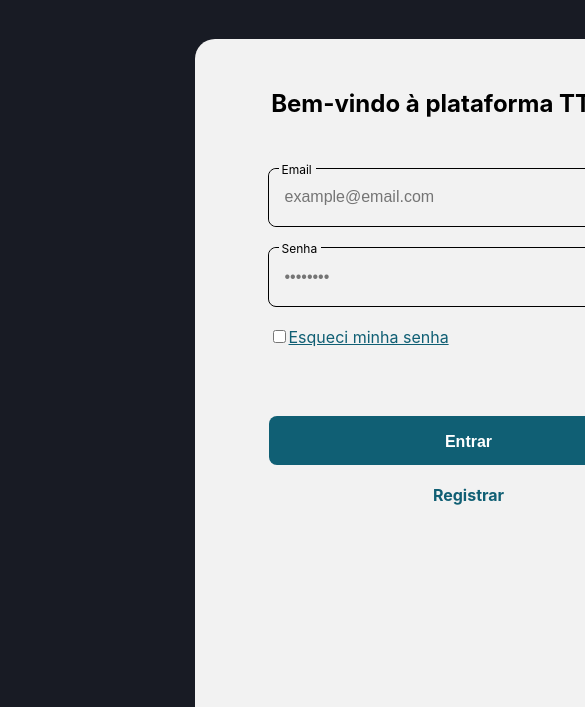
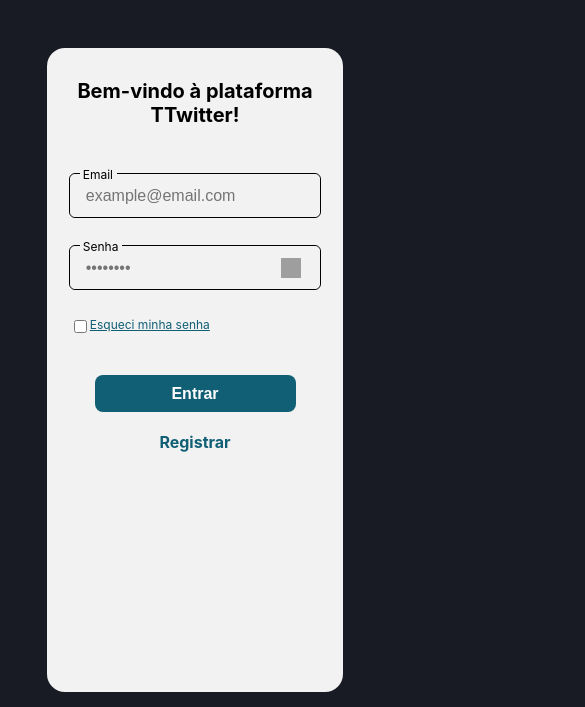
Before and after one commit to victorpss/PROJ01-EJCM, a plain HTML site: page login.html in a window 390 px wide. Shown: the top 707 px of the page, 585 px wide, since content can reach past the window. Drawn offline with Linux system fonts and the light colour scheme; grey boxes are pictures that could not be loaded.

Commit message:
ajuste na identação e adição de responsividade

```diff
--- a/style.css
+++ b/style.css
@@ -1,7 +1,3 @@
-[hidden] {
-    display: none !important;
-  }
-
 @font-face {
     font-family: "Inter", sans-serif;
     src: url("https://fonts.googleapis.com/css2?family=Inter:wght@100&display=swap")
@@ -36,7 +32,7 @@
     height: 304px;
 }
 
-  .cadastro {
+.cadastro, .login {
     background-color: #F2F2F2;
     width: 547px;
     height: 767px;
@@ -46,7 +42,11 @@
     align-items: center;
 }
 
-  #cadastroTitle{
+.login{
+    height: 591px;
+}
+
+#cadastroTitle, #loginTitle{
     padding: 50px 0px;
     margin: 0px;
 }
@@ -65,12 +65,12 @@
     font-weight: 400;
     background-color: #F2F2F2;
     padding: 0 4px 0 3px;
-    position: absolute; /* Permite posicionamento sobre a borda */
-    top: -7px; /* Ajusta a posição do título */
-    left: 10px; /* Ajusta a posição do título */
+    position: absolute;
+    top: -7px;
+    left: 10px;
 }
 
-  .inputCadastro {
+.inputCadastro, .inputLogin {
     width: 367px;
     height: 25px;
     font-size: 16px;
@@ -93,7 +93,7 @@
     height: 20px;
 }
 
-  .inputTermos {
+.inputTermos, .inputEsqueciSenha {
     display: flex;
     width: 400px;
     height: 48px;
@@ -101,15 +101,31 @@
     padding-bottom: 41px;
 }
 
-  #textTermos {
+.inputEsqueciSenha{
+    justify-content: end;
+}
+
+#textTermos, #textEsqueciSenha {
     font-size: 16px;
     text-align: center;
     margin: 0;
 }
 
+#textTermosLogin{
+    padding-top: 50px;
+    margin: 0;
+    width: 100%;
+    text-align: center;
+}
+
 .termos {
     color: #105F74;
     text-decoration: underline;
+}
+
+.esqueciSenha{
+    color: #105F74;
+    text-decoration: none;
 }
 
 #cadastrarButton {
@@ -134,3 +150,87 @@
     color: #105F74;
     margin-top: 20px;
 }
+
+
+@media (max-width: 1150px) {
+    .wrapper{
+        gap: 21px;
+        flex-direction: column-reverse;
+    }
+
+    #logoCadastro{
+        width: 80px;
+        height: 83px;
+    }
+
+    .cadastro{
+        width: 296px;
+        height: 644px;
+        border-radius: 18px;
+    }
+
+    .login{
+        width: 296px;
+        height: 479px;
+        border-radius: 18px;
+    }
+
+    #cadastroTitle{
+        padding: 31px 0 46px 0;
+    }
+
+    #cadastroTitle, #loginTitle{
+        font-size: 20px;
+        text-align: center;
+    }
+
+    .box {
+        width: 250.5px;
+        height: 43px;
+        border-radius: 6px;
+        margin-bottom: 27px;
+    }
+
+    .inputCadastro, .inputLogin {
+        width: 218px;
+        height: 11px;
+        font-size: 16px;
+        background-color: #F2F2F2;
+        padding: 16px;
+        border: 0;
+        border-radius: 6px;
+    }
+
+    .visualizacaoSenha {
+        right: 19px;
+    }
+
+    .inputTermos, .inputEsqueciSenha {
+        width: 250.5px;
+        height: 27px;
+        padding: 0;
+    }
+
+    .inputTermos{
+        padding-bottom: 31px;
+    }
+
+    #textTermos, #textEsqueciSenha {
+        font-size: 12px;
+    }
+
+    #textTermosLogin{
+        padding-top: 35px;
+        margin: 0;
+        width: 259px;
+    }
+
+    #cadastrarButton {
+        width: 201px;
+        height: 37px;
+    }
+
+    #cadastrarButtonText{
+        margin: 0;
+    }
+}
```
Lines whose indentation alone changed are shown as unchanged.
